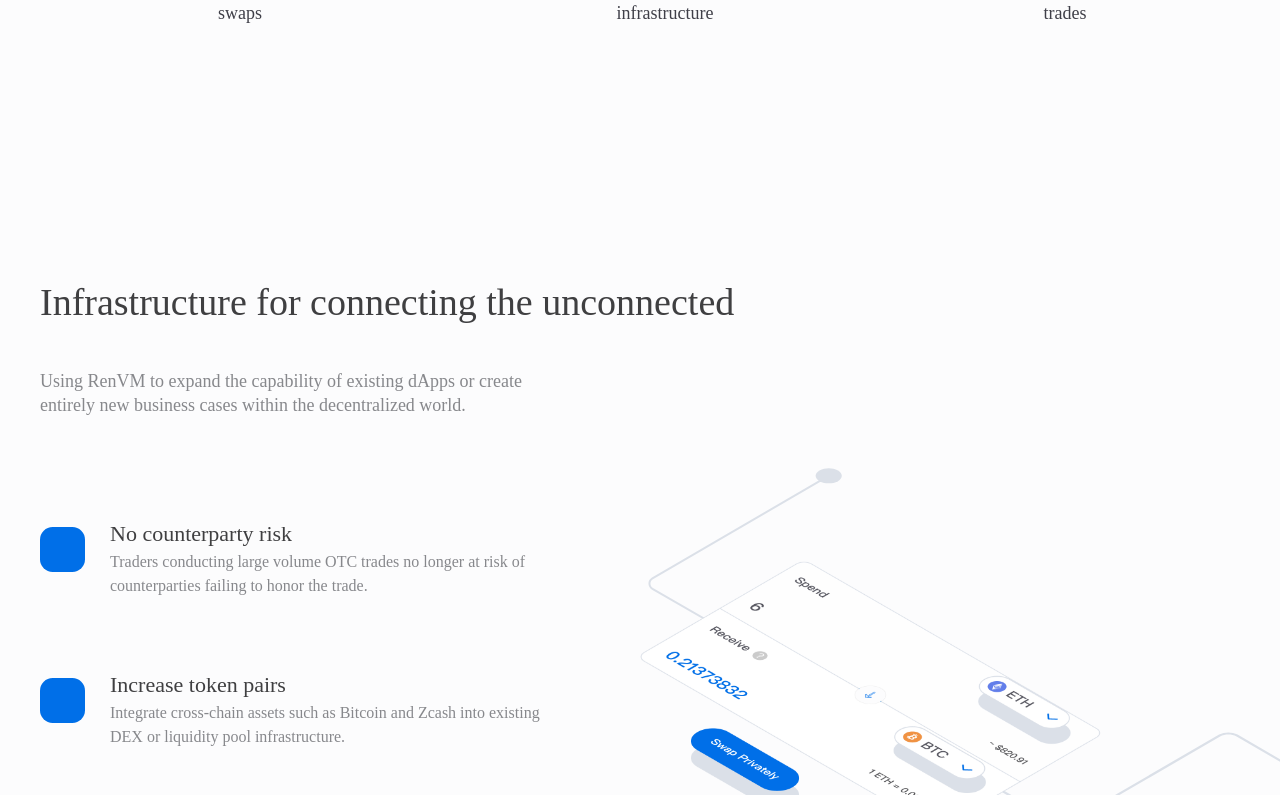
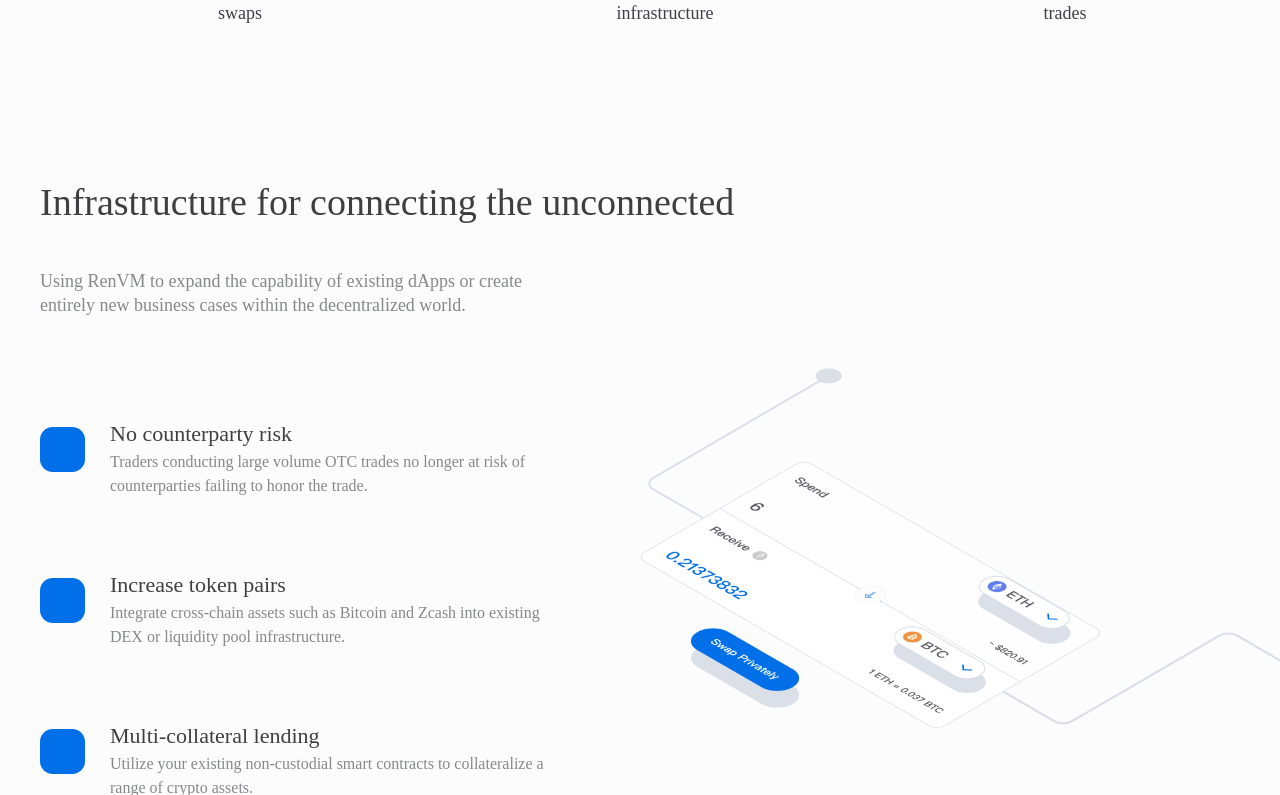
Before and after one commit to KadenZipfel/renproject.io, a React (Create React App) app: page / in a window 1280 px wide. Shown: the part 1345-2140 px from the top of the page. Built offline with nearby package versions, Linux system fonts and the light colour scheme; no server answers; a web font is replaced by a local one.

Commit message:
Fix padding size

```diff
--- a/src/styles/_home.scss
+++ b/src/styles/_home.scss
@@ -158,10 +158,10 @@
     }
     .container {
         @media(min-width: $min-xl) {
-            padding: 15rem 0;
+            padding: 5rem 0;
         }
         @media(min-width: $min-xxl) {
-            padding: 25rem 0;
+            padding: 10rem 0;
         }
     }
     .block--item {
```
